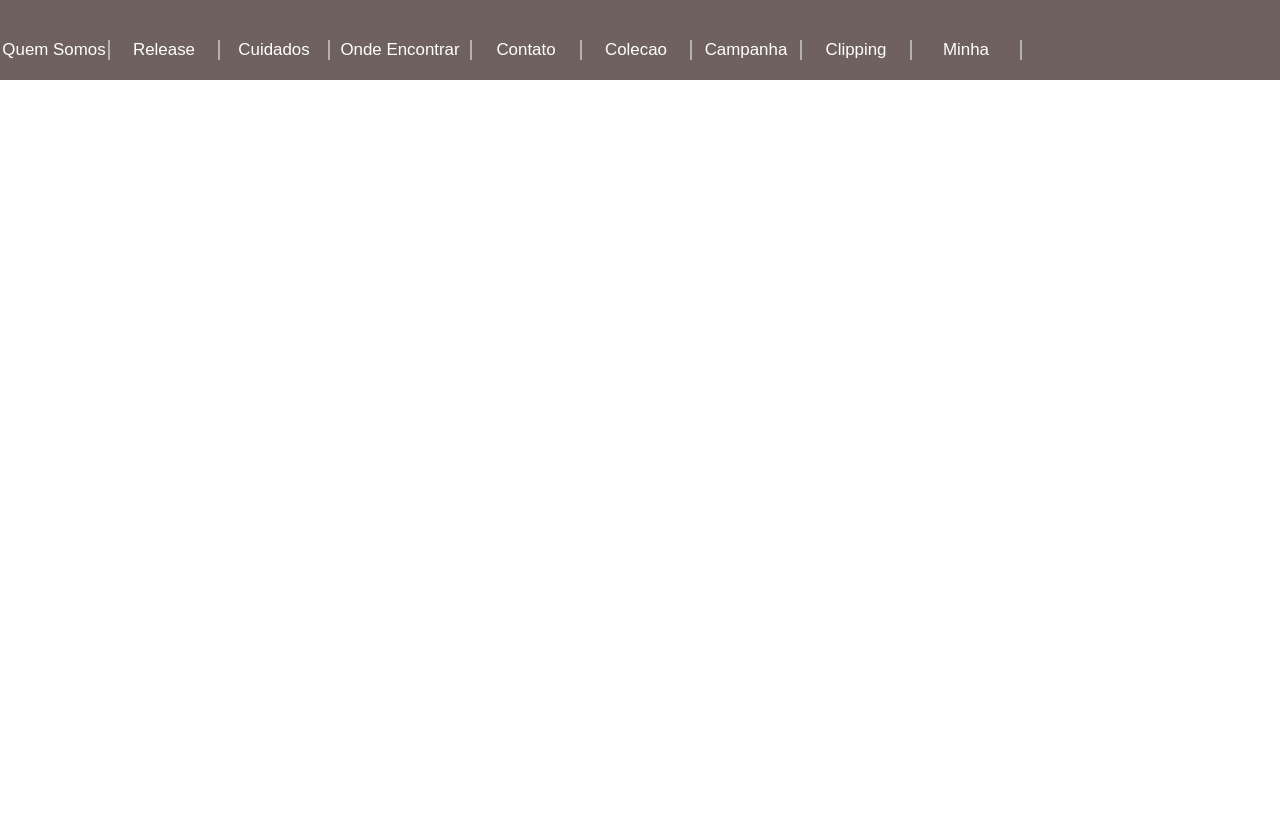
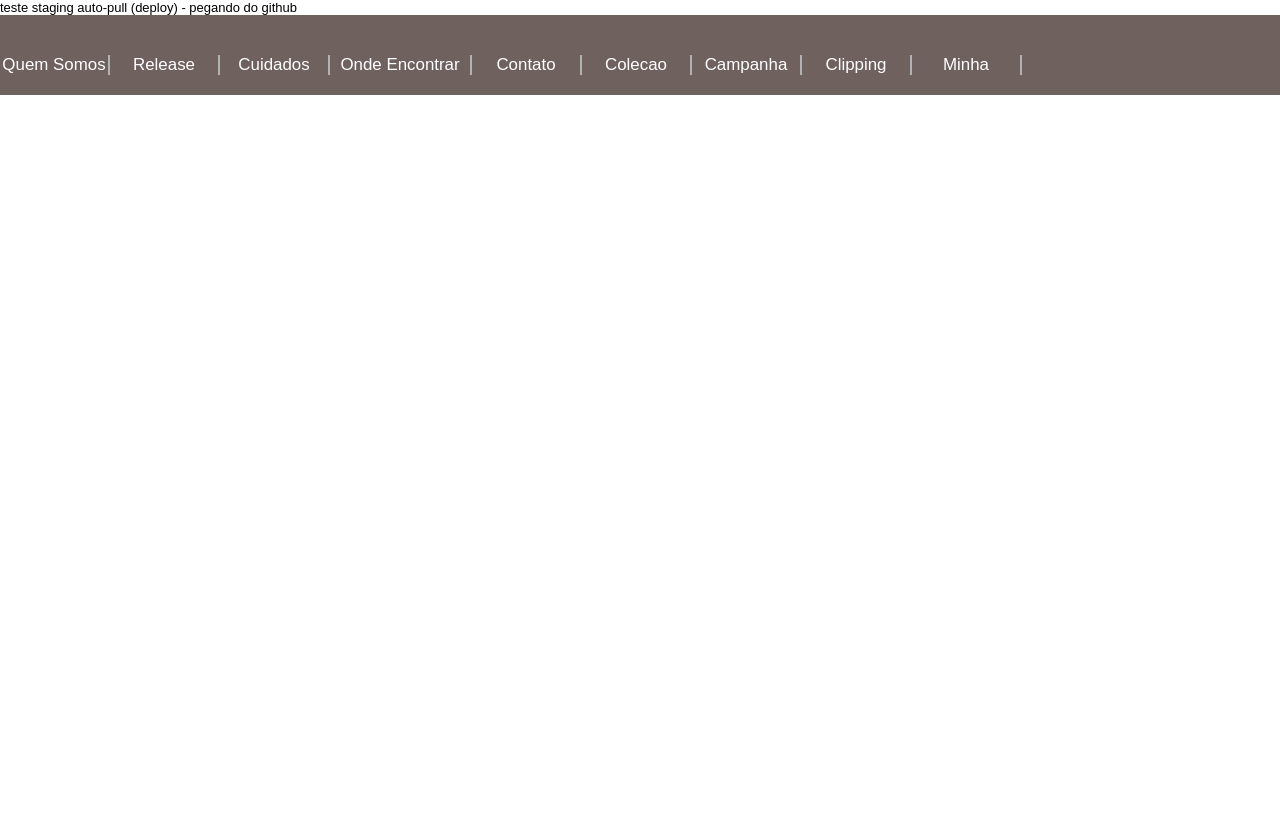
Before and after one commit to franciscolucas/thridi, a CodeIgniter app: the page made by application/views/admin/home.php in a window 1280 px wide. Before the commit the page ends 80 px from the top, so only its background shows below. Run offline with CodeIgniter, Linux system fonts and the light colour scheme; data that the repository does not hold is empty; some libraries are stand-ins or nearby versions.

Commit message:
teste pull automatico

```diff
--- a/index.php
+++ b/index.php
@@ -1,3 +1,5 @@
+teste staging auto-pull (deploy) - pegando do github
+
 <?php
 
 /*
```
